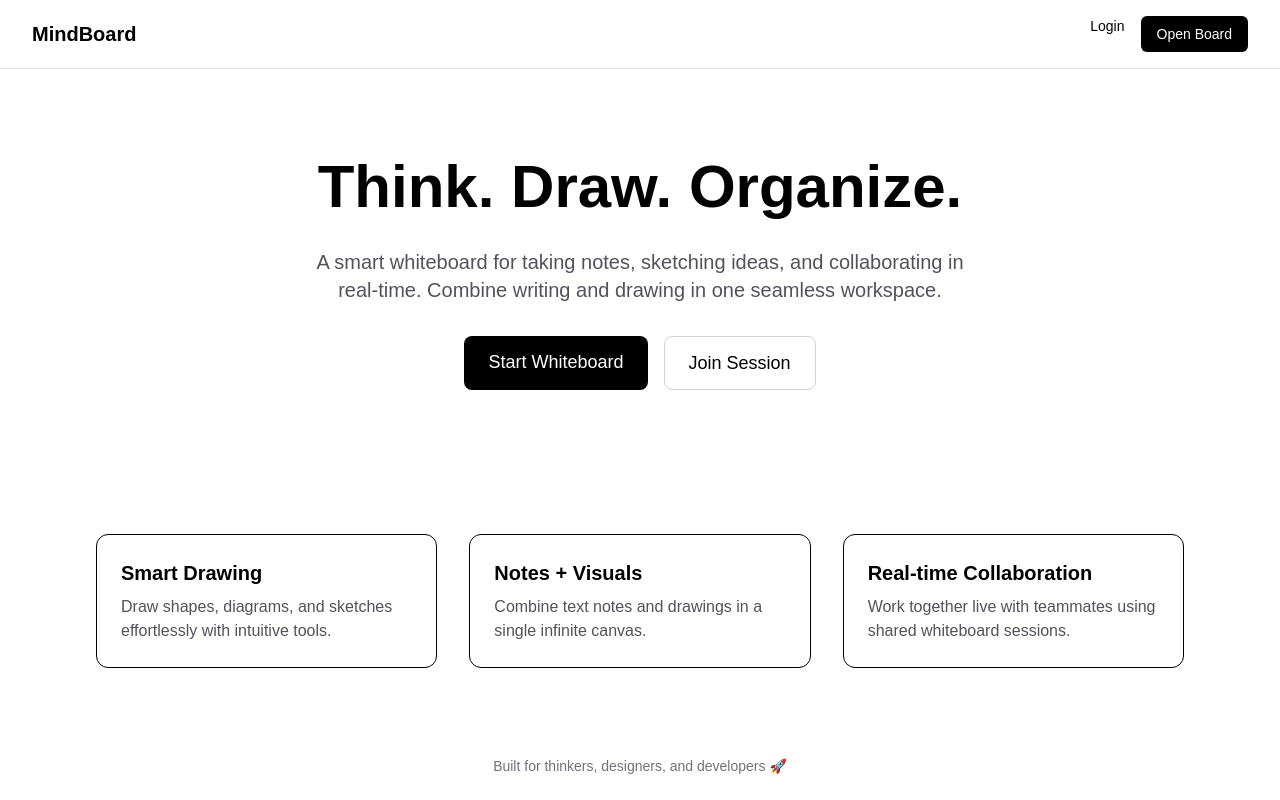
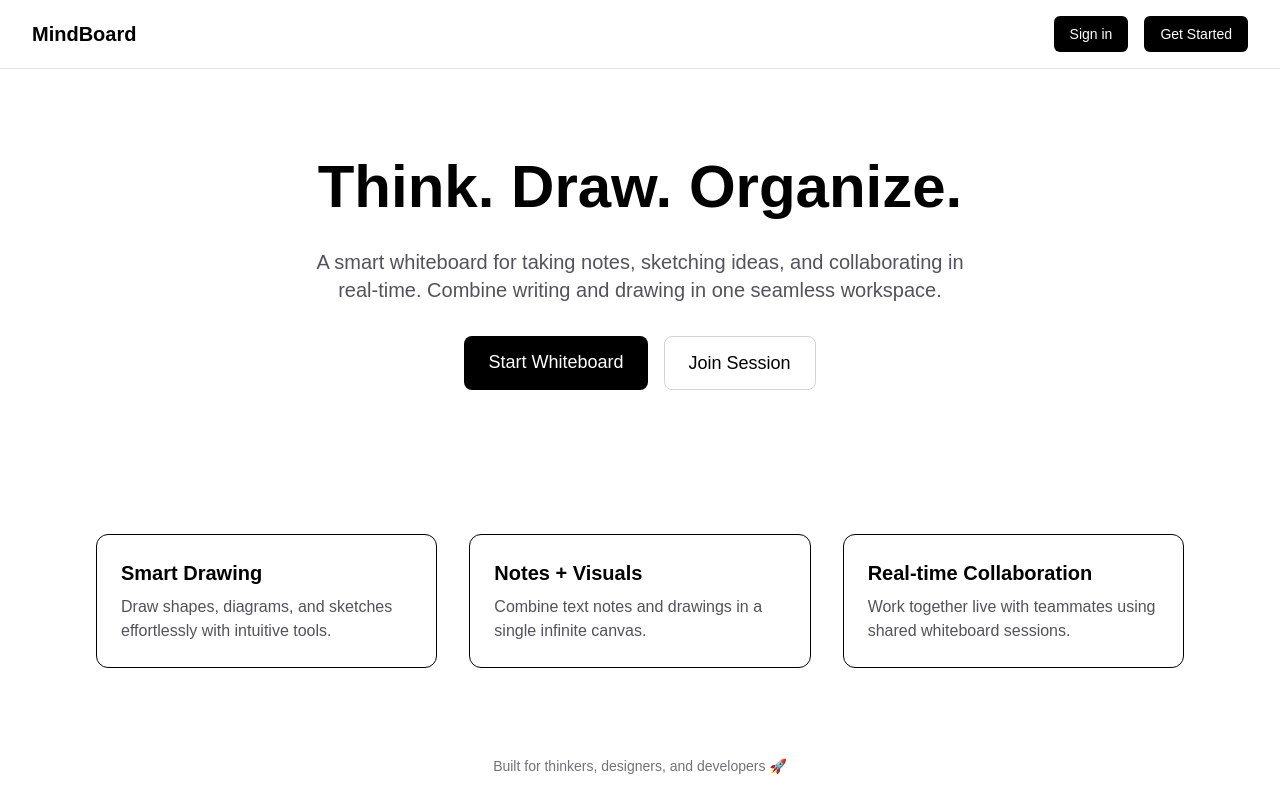
Before and after one commit to Sattarkhan37/draw-app, a Next.js app in the folder apps/excalidraw/: page / in a window 1280 px wide. Built offline with nearby package versions, Linux system fonts and the light colour scheme.

Commit message:
link pages

```diff
--- a/apps/excalidraw/app/page.tsx
+++ b/apps/excalidraw/app/page.tsx
@@ -5,20 +5,22 @@ import Link from "next/link";
 export default function Home() {
   return (
     <div className="flex flex-col min-h-screen bg-white dark:bg-black text-black dark:text-white">
-
       {/* Navbar */}
       <header className="flex justify-between items-center px-8 py-4 border-b border-zinc-200 dark:border-zinc-800">
         <h1 className="text-xl font-bold">MindBoard</h1>
 
         <div className="flex gap-4">
-          <Link href="/signin" className="text-sm">
-            Login
+          <Link
+            href="/signin"
+            className="px-4 py-2 bg-black text-white rounded-md dark:bg-white dark:text-black text-sm"
+          >
+            Sign in
           </Link>
           <Link
-            href="/canvas"
+            href="/signup"
             className="px-4 py-2 bg-black text-white rounded-md dark:bg-white dark:text-black text-sm"
           >
-            Open Board
+            Get Started
           </Link>
         </div>
       </header>
@@ -30,8 +32,9 @@ export default function Home() {
         </h2>
 
         <p className="text-lg md:text-xl text-zinc-600 dark:text-zinc-400 max-w-2xl mb-8">
-          A smart whiteboard for taking notes, sketching ideas, and collaborating
-          in real-time. Combine writing and drawing in one seamless workspace.
+          A smart whiteboard for taking notes, sketching ideas, and
+          collaborating in real-time. Combine writing and drawing in one
+          seamless workspace.
         </p>
 
         <div className="flex gap-4">
@@ -56,7 +59,8 @@ export default function Home() {
         <div className="p-6 border rounded-xl dark:border-zinc-800">
           <h3 className="text-xl font-semibold mb-2">Smart Drawing</h3>
           <p className="text-zinc-600 dark:text-zinc-400">
-            Draw shapes, diagrams, and sketches effortlessly with intuitive tools.
+            Draw shapes, diagrams, and sketches effortlessly with intuitive
+            tools.
           </p>
         </div>
 
@@ -68,7 +72,9 @@ export default function Home() {
         </div>
 
         <div className="p-6 border rounded-xl dark:border-zinc-800">
-          <h3 className="text-xl font-semibold mb-2">Real-time Collaboration</h3>
+          <h3 className="text-xl font-semibold mb-2">
+            Real-time Collaboration
+          </h3>
           <p className="text-zinc-600 dark:text-zinc-400">
             Work together live with teammates using shared whiteboard sessions.
           </p>
```
